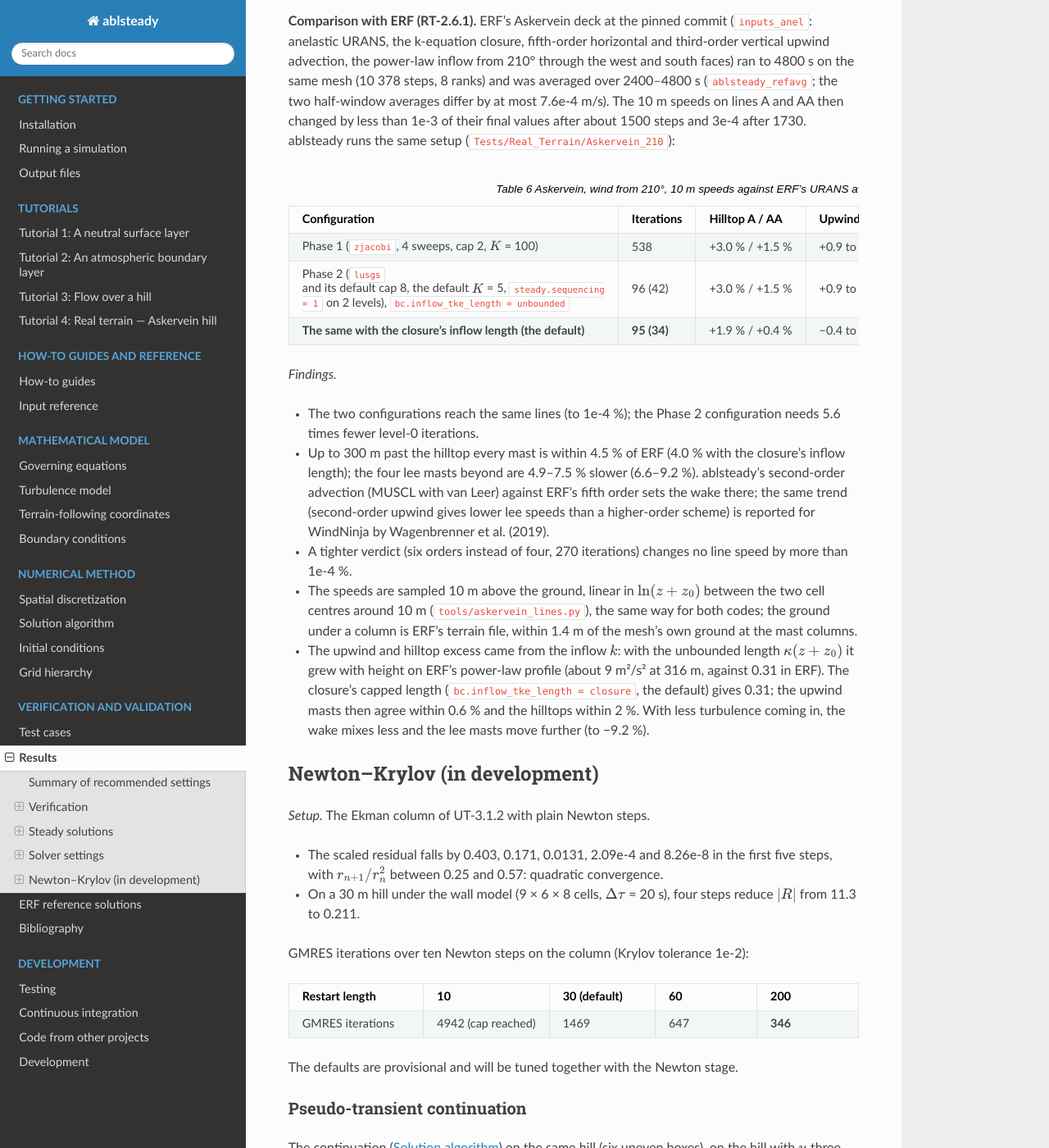
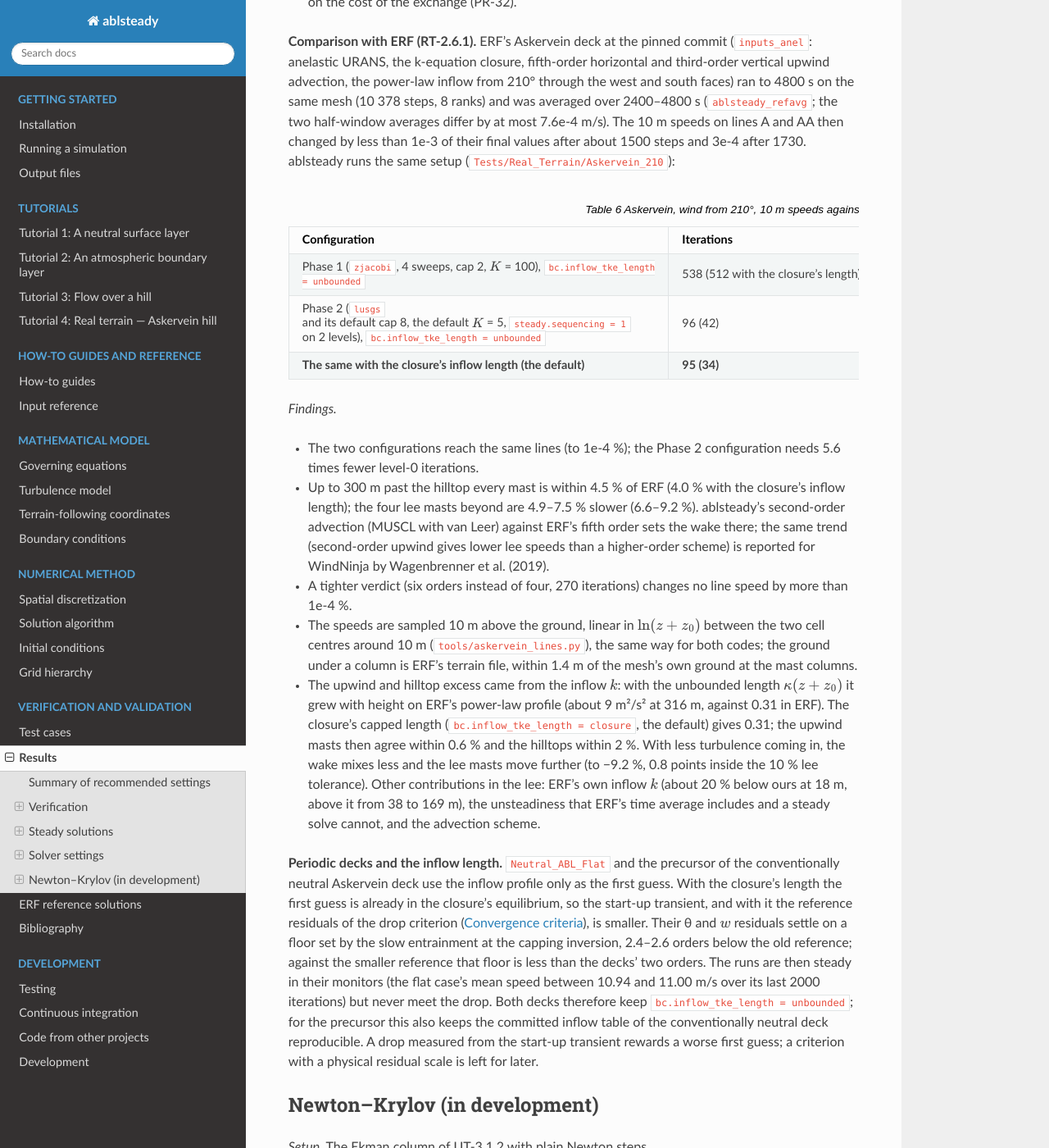
Before and after one commit to hgopalan/ablsteadyrans, a Sphinx documentation site: the page built from docs/results.rst, in a window 1280 px wide and 1400 px high, scrolled down 11683 px. Shown: the whole window at 82% size. Built offline with Sphinx 7.4.7 and the Read the Docs theme 3.1.0, drawn with Linux system fonts in a browser that asks for light colours; some of the changed text lies outside the part shown.

Commit message:
Review lenses (inflow k): unbounded bit for bit, the key refused with a k column, the default's lines pinned
Ann, Aaron and Pressel on bc.inflow_tke_length:
- Aaron: the log law's u* l / kappa (z + z0) rounds off u* at about one
  height in ten, so unbounded was not the old form bit for bit. The
  length now enters as the factor 1 / (1 + kappa (z + z0) / l_max),
  exactly 1 for unbounded, times the old expressions (unit test at
  0.12 m and 0.29 m, where the old rounding differs). The HillCase pin of
  test_NewtonPreconditioner was unneeded (no inflow there).
- Ann: with a k column in bc.inflow_file the key had no effect (the fill,
  the damping and the first guess take k, not the profile's nu_t); it is
  refused once the table is read. rt_askervein_210_lines_gold pins the
  default run's lines to 1e-4 (the ERF tolerances alone pass either
  form). Restart note; stale counts and plotfile names updated.
- Pressel: the limits of the neutral equilibrium (stratification, the
  wall distance, inflow_z0 against surface_z0, the log law's stress) and
  the lee's other contributions, in the docs; the lee margin stated.

Ghost cells and NaN guards: no change.

Co-Authored-By: Claude Opus 5.5 <noreply@anthropic.com>

```diff
--- a/docs/inputs.rst
+++ b/docs/inputs.rst
@@ -588,8 +588,9 @@ types, the inflow profile and the sounding; the other keys act in the SIMPLEC st
      - ``closure`` or ``unbounded``: the length :math:`l` of the equilibrium :math:`k` and :math:`\nu_t`
        (:doc:`boundary_conditions`). ``closure``: the turbulence model's :math:`\kappa(z + z_0)` capped by
        ``turb.max_geom_lscale``. ``unbounded``: :math:`\kappa(z + z_0)`, the form before this input (for the log law,
-       :math:`k = u_*^2/C_{\mu 0}^2` at every height). With a ``k`` column in ``bc.inflow_file``, the length sets
-       :math:`\nu_t` only.
+       :math:`k = u_*^2/C_{\mu 0}^2` at every height). Refused with a ``k`` column in ``bc.inflow_file`` (no effect).
+       A checkpoint written before this input continues unchanged only with ``unbounded``: the inflow
+       :math:`k` is not stored in the checkpoint.
    * - ``bc.theta_profile_z``, ``bc.theta_profile``
      - ``0``, ``300``
      - Lists of equal length: heights increasing from 0 (m) and θ > 0 (K). The reference sounding.
--- a/docs/results.rst
+++ b/docs/results.rst
@@ -166,8 +166,9 @@ on two ranks (four for the 3-D hill).
      - 175
      - convergence only (below)
 
-The column, flat, 2-D hill and Askervein counts were re-measured with the closure's inflow length
-(``bc.inflow_tke_length = closure``, October 2026); the column and the flat case do not change. The other numbers on this page were measured when each feature was added; later changes to the
+The 2-D hill and Askervein counts were re-measured with the closure's inflow length
+(``bc.inflow_tke_length = closure``, October 2026); the column does not change, and the flat case keeps the length
+of before (its deck sets ``unbounded``, see :ref:`flat-inflow-length`). The other numbers on this page were measured when each feature was added; later changes to the
 code shift iteration counts by up to about 1 % (for example 3062 → 3077 on the 2-D hill).
 
 The crest speed-ups are those of the z-line Jacobi runs (16 sweeps, CFL cap 4). The LU-SGS runs reach the same
@@ -936,8 +937,8 @@ ablsteady runs the same setup (``Tests/Real_Terrain/Askervein_210``):
      - Hilltop A / AA
      - Upwind masts (d ≤ −480 m)
      - Lee masts (d > 300 m)
-   * - Phase 1 (``zjacobi``, 4 sweeps, cap 2, :math:`K` = 100)
-     - 538
+   * - Phase 1 (``zjacobi``, 4 sweeps, cap 2, :math:`K` = 100), ``bc.inflow_tke_length = unbounded``
+     - 538 (512 with the closure's length)
      - +3.0 % / +1.5 %
      - +0.9 to +1.5 %
      - −4.9 to −7.5 %
@@ -970,7 +971,22 @@ ablsteady runs the same setup (``Tests/Real_Terrain/Askervein_210``):
   it grew with height on ERF's power-law profile (about 9 m²/s² at 316 m, against 0.31 in ERF). The closure's
   capped length (``bc.inflow_tke_length = closure``, the default) gives 0.31; the upwind masts then agree within
   0.6 % and the hilltops within 2 %. With less turbulence coming in, the wake mixes less and the lee masts move
-  further (to −9.2 %).
+  further (to −9.2 %, 0.8 points inside the 10 % lee tolerance). Other contributions in the lee: ERF's own inflow
+  :math:`k` (about 20 % below ours at 18 m, above it from 38 to 169 m), the unsteadiness that ERF's time average
+  includes and a steady solve cannot, and the advection scheme.
+
+.. _flat-inflow-length:
+
+**Periodic decks and the inflow length.** ``Neutral_ABL_Flat`` and the precursor of the conventionally neutral
+Askervein deck use the inflow profile only as the first guess. With the closure's length the first guess is already
+in the closure's equilibrium, so the start-up transient, and with it the reference residuals of the drop criterion
+(:ref:`convergence-criteria`), is smaller. Their θ and :math:`w` residuals settle on a floor set by the slow
+entrainment at the capping inversion, 2.4–2.6 orders below the old reference; against the smaller reference that
+floor is less than the decks' two orders. The runs are then steady in their monitors (the flat case's mean speed between
+10.94 and 11.00 m/s over its last 2000 iterations) but never meet the drop. Both decks therefore keep ``bc.inflow_tke_length =
+unbounded``; for the precursor this also keeps the committed inflow table of the conventionally neutral deck
+reproducible. A drop measured from the start-up transient rewards a worse first guess; a criterion with a physical
+residual scale is left for later.
 
 Newton–Krylov (in development)
 ------------------------------
--- a/docs/tutorial_askervein.rst
+++ b/docs/tutorial_askervein.rst
@@ -88,7 +88,7 @@ The run converges in 175 iterations:
 Look at the result
 ------------------
 
-Open ``steady_askervein_plt00156`` in ParaView or VisIt and color a horizontal slice near the ground by ``u``. The
+Open ``steady_askervein_plt00175`` in ParaView or VisIt and color a horizontal slice near the ground by ``u``. The
 wind speeds up over the hilltop and slows in the lee.
 The variable ``z`` holds the height of each cell centre.
 
--- a/docs/tutorial_hill.rst
+++ b/docs/tutorial_hill.rst
@@ -72,7 +72,7 @@ Over terrain the initial field needs a Poisson solve to conserve mass. The log r
 
    ablsteady: initializer: 12 Poisson iterations (gmres_mlmg, reltol 1.000e-10), divergence 1.815778083e-01 before, 4.144210521e-12 after
 
-and the run ends after about 3080 iterations:
+and the run ends after about 3050 iterations:
 
 .. code-block:: text
 
@@ -85,7 +85,7 @@ ERF's check script compares the crest speed-up :math:`U_\mathrm{top}/U_\mathrm{u
 
 .. code-block:: bash
 
-   python3 ../../extern_erf/check_hill.py --physics steady_hill2d_lusgs_turb03077
+   python3 ../../extern_erf/check_hill.py --physics steady_hill2d_lusgs_turb03048
 
 .. code-block:: text
 
```
Also changed, not shown: docs/boundary_conditions.rst (+8 -2 lines), docs/testing.rst (+8 -4 lines), 8 other files.
